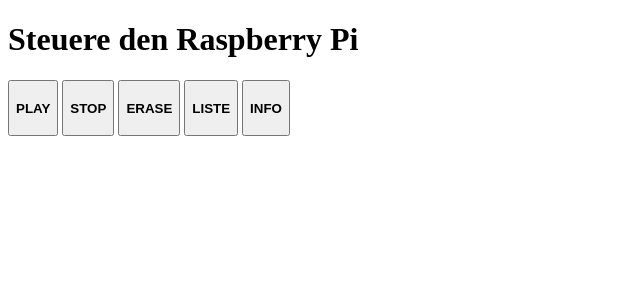
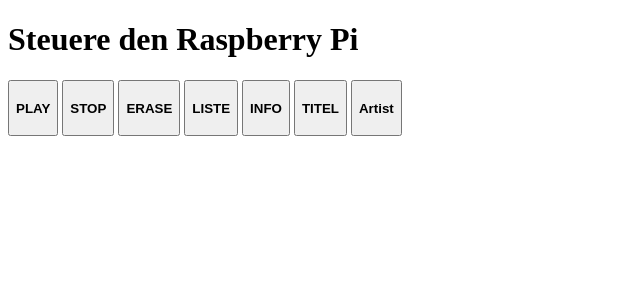
Before and after one commit to HaraldRau/radiopi, a Flask app: page / in a window 1280 px wide. Shown: the top 300 px of the page, without its empty margins (0-640 px from the left). Run offline with Flask 3, Linux system fonts and the light colour scheme.

Commit message:
Update index.html

```diff
--- a/webinterface/templates/index.html
+++ b/webinterface/templates/index.html
@@ -26,7 +26,9 @@
     <button onclick="sendCommand('mocp_stop')"><h4>STOP</h4></button>
     <button onclick="sendCommand('mocp_erase')"><h4>ERASE</h4></button>
     <button onclick="sendCommand('mocp_liste')"><h4>LISTE</h4></button>
-    <button onclick="sendCommand('mocp_titel')"><h4>INFO</h4></button>
+    <button onclick="sendCommand('mocp_info')"><h4>INFO</h4></button>
+    <button onclick="sendCommand('mocp_titel')"><h4>TITEL</h4></button>
+    <button onclick="sendCommand('mocp_artist')"><h4>Artist</h4></button>
     <pre id="output"></pre>
 </body>
 </html>
```
